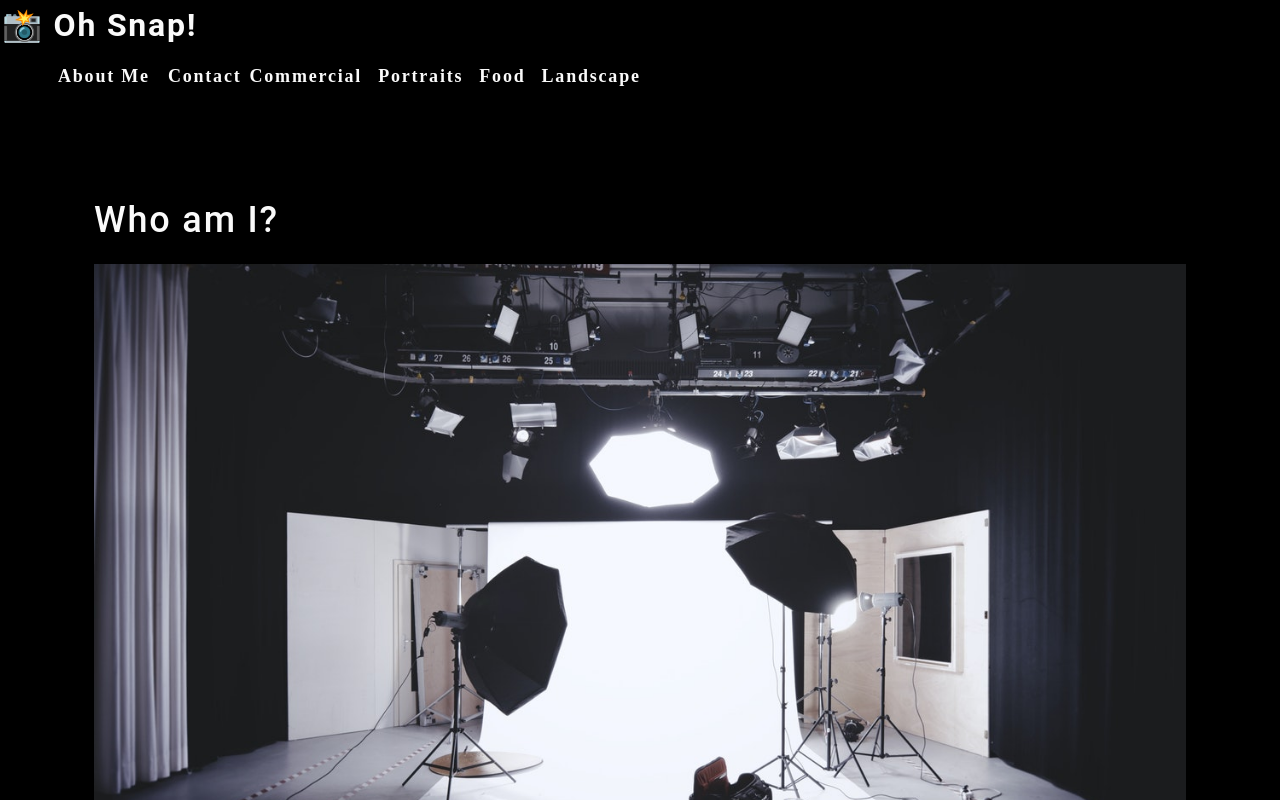
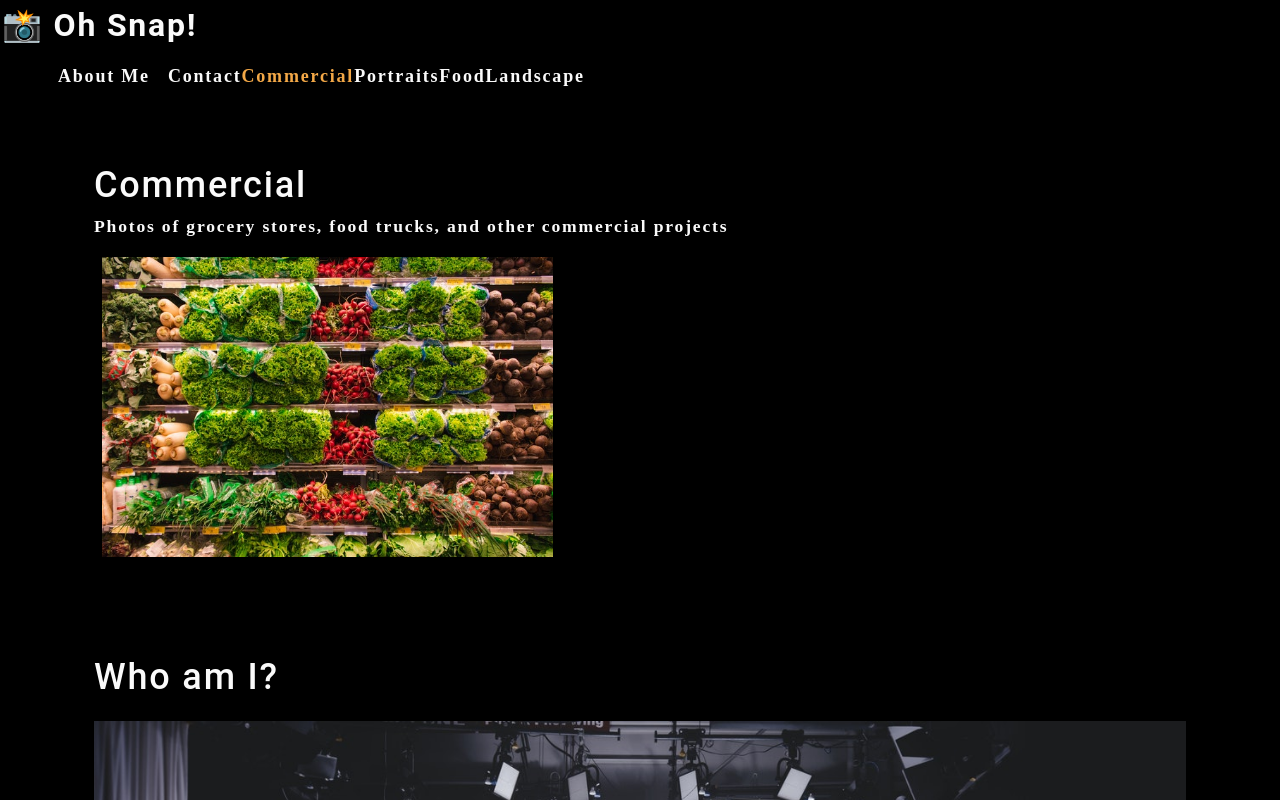
Before and after one commit to nickless192/photo-port, a React (Create React App) app: page / in a window 1280 px wide. Shown: the top 800 px of the page. Built offline with nearby package versions, Linux system fonts and the light colour scheme; the HTML template or start-up script is replaced by a standard one.

Commit message:
created Gallery component

```diff
--- a/src/App.js
+++ b/src/App.js
@@ -1,6 +1,7 @@
 // import logo from './logo.svg';
 import './App.css';
 import About from './components/About';
+import Gallery from './components/Gallery';
 import Nav from './components/Nav';
 
 function App() {
@@ -8,6 +9,7 @@
     <div>
       <Nav></Nav>
       <main>
+        <Gallery />
         <About />
       </main>
     </div>
--- /dev/null
+++ b/src/components/Gallery/index.js
@@ -0,0 +1,26 @@
+import React from "react";
+import capitalizeFirstLetter from "../../utils/helpers";
+import photo from '../../assets/small/commercial/0.jpg';
+
+const Gallery = function (props) {
+    const currentCategory = {
+        name: "commercial",
+        description:
+          "Photos of grocery stores, food trucks, and other commercial projects",
+      };
+    return(
+        <section>
+            <h1>{capitalizeFirstLetter(currentCategory.name)}</h1>
+            <p>{currentCategory.description}</p>
+            <div>
+                <img
+                src={photo}
+                alt="Commercial Example"
+                className="img-thumbnail mx-1"
+                />
+            </div>
+        </section>
+    )
+};
+
+export default Gallery;
--- a/src/components/Nav/index.js
+++ b/src/components/Nav/index.js
@@ -1,21 +1,23 @@
-import React from 'react';
+import React, {useState} from 'react';
+import capitalizeFirstLetter from '../../utils/helpers';
 
 const Nav = () => {
     const categorySelected = function (name) {
         console.log(`${name} was selected`);
     }
-    const categories = [
+    const [categories] = useState([
         {
-            name: "Commercial",
+            name: "commercial",
             description: "Photos of grocery stores, food trucks, and other commercial projects"
         },
-        { name: "Portraits", description: "Portraits of people in my life" },
-        { name: "Food", description: "Delicious delicacies" },
+        { name: "portraits", description: "Portraits of people in my life" },
+        { name: "food", description: "Delicious delicacies" },
         {
-          name: "Landscape",
+          name: "landscape",
           description: "Fields, farmhouses, waterfalls, and the beauty of nature",
         },
-    ]
+    ]);
+    const [currentCategory, setCurrentCategory] = useState(categories[0]);
     return (
         <header>
             <h2>
@@ -35,11 +37,13 @@
                     </li>
                     {categories.map((category) => (
                         <li
-                            className='mx-1'
+                            className={`mx-1' ${
+                                currentCategory.name === category.name && 'navActive'
+                            }`}
                             key={category.name}
                         >
-                            <span onClick={() => categorySelected(category.name)}>
-                                {category.name}
+                            <span onClick={() => setCurrentCategory(category)}>
+                                {capitalizeFirstLetter(category.name)}
                             </span>
                         </li>
                     ))}
--- a/src/utils/helpers.js
+++ b/src/utils/helpers.js
@@ -1,4 +1,4 @@
-export function capitalizeFirstLetter(string) {
+export default function capitalizeFirstLetter(string) {
   return string.charAt(0).toUpperCase() + string.slice(1);
 }
 
```
